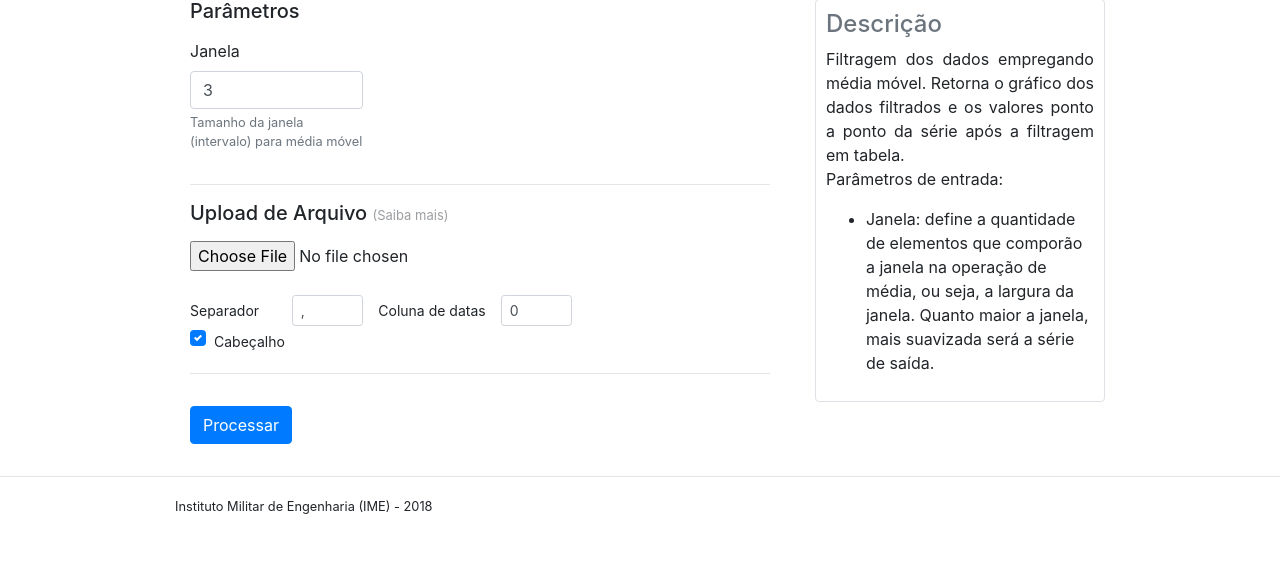
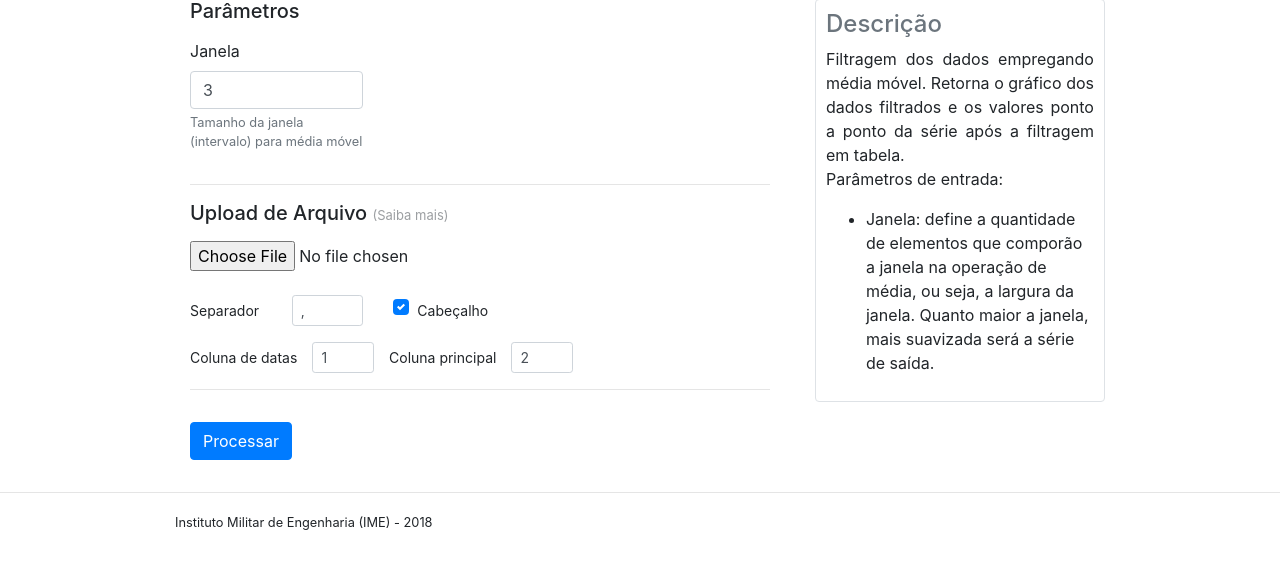
Before and after one commit to mariliamonteiro/pfc_timeseries, a Flask app: page /algorithms/movingaverage in a window 1280 px wide. Shown: the part 214-783 px from the top of the page. Run offline with Flask 2, Linux system fonts and the light colour scheme; some libraries are stand-ins or nearby versions.

Commit message:
Main Data adicionado. Arima Excluído. Moving Average bonito. MA Output

```diff
--- a/algo_movingaverage.py
+++ b/algo_movingaverage.py
@@ -7,7 +7,9 @@ UPLOAD_FOLDER = 'temp_files'
 
 def ma_plot(series, window):
     ma = series.rolling(window).mean()
-    plt.plot(ma)
+    plt.plot(series, linewidth=0.5, color='#65acff', label='Dados Originais')
+    plt.plot(ma, linewidth=0.7, color='#e00a0a', label=u'Média Móvel')
+    plt.legend()
     filename = secrets.token_hex(8)+'.png'
     figure_name = os.path.join('static','images', filename)
     plt.savefig(figure_name)
--- a/app.py
+++ b/app.py
@@ -52,32 +52,32 @@ def fileformats():
 def examples():
     return render_template('examples.html', title= 'Exemplos')
 # PAGINAS DE FORMULARIOS DOS ALGORITMOS UTILIZADOS =============================
-@app.route('/algorithms/arima', methods= ['GET', 'POST'])
-def algorithms_arima():
-    text = desc_list['arima']
-
-    form = FormARIMA()
-
-    if form.validate_on_submit():
-        filename = secrets.token_hex(8) + '.csv'
-        form.dados.data.save(os.path.join(app.config['UPLOAD_FOLDER'], filename))
-        file_url = files.url(filename)
-
-        # Retrieving results from the form
-        p = form.p.data
-        q = form.q.data
-        d = form.d.data
-        result = (p, d, q, file_url)
-
-        return render_template('algorithms_arima_output.html', title='ARIMA', text=text, form= form, file_url=file_url, result=result)
-    else:
-        file_url = None
-
-    return render_template('algorithms_arima.html', title='ARIMA', text=text, form= form, file_url=file_url)
+# @app.route('/algorithms/arima', methods= ['GET', 'POST'])
+# def algorithms_arima():
+#     text = desc_list['arima']
+#
+#     form = FormARIMA()
+#
+#     if form.validate_on_submit():
+#         filename = secrets.token_hex(8) + '.csv'
+#         form.dados.data.save(os.path.join(app.config['UPLOAD_FOLDER'], filename))
+#         file_url = files.url(filename)
+#
+#         # Retrieving results from the form
+#         p = form.p.data
+#         q = form.q.data
+#         d = form.d.data
+#         result = (p, d, q, file_url)
+#
+#         return render_template('algorithms_arima_output.html', title='ARIMA', text=text, form= form, file_url=file_url, result=result)
+#     else:
+#         file_url = None
+#
+#     return render_template('algorithms_arima.html', title='ARIMA', text=text, form= form, file_url=file_url)
 
 @app.route('/algorithms/acf', methods= ['GET', 'POST'])
 def algorithms_acf():
-    text = desc_list['acf']
+    text = desc_list['01acf']
 
     form = FormACF()
 
@@ -93,8 +93,9 @@ def algorithms_acf():
         separator = form.sep.data
         header = form.header.data
         date_column = form.datec.data
+        main_column = form.datac.data
 
-        serie = read_csv(file_url, filename, separator, header, date_column)
+        serie, rd = read_csv(file_url, filename, separator, header, date_column, main_column, True)
 
         # Generate plot
         img_name = acf_plot(serie, lags)
@@ -112,7 +113,7 @@ def algorithms_acf():
 
 @app.route('/algorithms/pacf', methods= ['GET', 'POST'])
 def algorithms_pacf():
-    text = desc_list['pacf']
+    text = desc_list['02pacf']
 
     form = FormPACF()
 
@@ -128,8 +129,9 @@ def algorithms_pacf():
         separator = form.sep.data
         header = form.header.data
         date_column = form.datec.data
+        main_column = form.datac.data
 
-        serie = read_csv(file_url, filename, separator, header, date_column)
+        serie, rd = read_csv(file_url, filename, separator, header, date_column, main_column, True)
 
         # Generate plot
         img_name = pacf_plot(serie, lags)
@@ -145,44 +147,9 @@ def algorithms_pacf():
 
     return render_template('algorithms_pacf.html', title='Função de Autocorrelação Parcial', text=text, form= form, file_url=file_url)
 
-@app.route('/algorithms/movingaverage', methods= ['GET', 'POST'])
-def algorithms_movingaverage():
-    text = desc_list['movingaverage']
-
-    form = FormMA()
-
-    if form.validate_on_submit() and request.method == 'POST':
-        filename = secrets.token_hex(8) + '.csv'
-        form.dados.data.save(os.path.join(app.config['UPLOAD_FOLDER'], filename))
-        file_url = files.url(filename)
-
-        # Retrieving results from the form
-        window = form.window.data
-
-        # Get data from file
-        separator = form.sep.data
-        header = form.header.data
-        date_column = form.datec.data
-
-        serie, rd = read_csv(file_url, filename, separator, header, date_column, 2, True)
-
-        # Generate plot
-        img_name = ma_plot(serie, window)
-        image_file = url_for('static', filename='images/'+ img_name)
-
-        # Generate array of values
-        ma_data = data_ma(serie, window)
-
-        return render_template('algorithms_movingaverage_output.html', title='Média Móvel', text=text, form=form, file_url=file_url, window=window, image=image_file, data_ma=ma_data)
-
-    else:
-        file_url = None
-
-    return render_template('algorithms_movingaverage.html', title='Função de Autocorrelação Parcial', text=text, form= form, file_url=file_url)
-
 @app.route('/algorithms/decomposition', methods= ['GET', 'POST'])
 def algorithms_decomposition():
-    text = desc_list['decomposition']
+    text = desc_list['03decomposition']
 
     form = FormDecomposition()
 
@@ -198,8 +165,9 @@ def algorithms_decomposition():
         separator = form.sep.data
         header = form.header.data
         date_column = form.datec.data
+        main_column = form.datac.data
 
-        serie, rd = read_csv(file_url, filename, separator, header, date_column, 2, True)
+        serie, rd = read_csv(file_url, filename, separator, header, date_column, main_column, True)
 
         # Generate plot
         img_name = decomposition_plot(serie, model)
@@ -216,6 +184,42 @@ def algorithms_decomposition():
 
     return render_template('algorithms_decomposition.html', title='Decomposição de Séries', text=text, form= form, file_url=file_url)
 
+@app.route('/algorithms/movingaverage', methods= ['GET', 'POST'])
+def algorithms_movingaverage():
+    text = desc_list['04movingaverage']
+
+    form = FormMA()
+
+    if form.validate_on_submit() and request.method == 'POST':
+        filename = secrets.token_hex(8) + '.csv'
+        form.dados.data.save(os.path.join(app.config['UPLOAD_FOLDER'], filename))
+        file_url = files.url(filename)
+
+        # Retrieving results from the form
+        window = form.window.data
+
+        # Get data from file
+        separator = form.sep.data
+        header = form.header.data
+        date_column = form.datec.data
+        main_column = form.datac.data
+
+        serie, rd = read_csv(file_url, filename, separator, header, date_column, main_column, True)
+
+        # Generate plot
+        img_name = ma_plot(serie, window)
+        image_file = url_for('static', filename='images/'+ img_name)
+
+        # Generate array of values
+        ma_data = data_ma(serie, window)
+
+        return render_template('algorithms_movingaverage_output.html', title='Média Móvel', text=text, form=form, file_url=file_url, window=window, image=image_file, data_ma=ma_data, raw_data=rd)
+
+    else:
+        file_url = None
+
+    return render_template('algorithms_movingaverage.html', title='Função de Autocorrelação Parcial', text=text, form= form, file_url=file_url)
+
 # INICIAR SERVIDOR =============================================================
 if __name__ == '__main__':
     app.run(debug= False)
--- a/forms.py
+++ b/forms.py
@@ -11,7 +11,8 @@ class FormACF(FlaskForm):
     dados = FileField('Dados*', validators=[FileAllowed(['csv'], 'Somente arquivos .csv'), FileRequired()])
     sep = StringField('Separador*', default=',', validators=[Length(min=1, max=2), InputRequired()])
     header = BooleanField('Cabeçalho*', default= True)
-    datec = IntegerField('Coluna de datas', default= 0)
+    datec = IntegerField('Coluna de datas', default= 1)
+    datac = IntegerField('Coluna principal', default= 2)
 
     submit = SubmitField('Processar')
 
@@ -22,7 +23,8 @@ class FormPACF(FlaskForm):
     dados = FileField('Dados', validators=[FileAllowed(['csv'], 'Somente arquivos .csv'), FileRequired()])
     sep = StringField('Separador', default=',', validators=[Length(min=1, max=2), InputRequired()])
     header = BooleanField('Cabeçalho', default= True)
-    datec = IntegerField('Coluna de datas', default= 0)
+    datec = IntegerField('Coluna de datas', default= 1)
+    datac = IntegerField('Coluna principal', default= 2)
 
     submit = SubmitField('Processar')
 
@@ -33,7 +35,8 @@ class FormMA(FlaskForm):
     dados = FileField('Dados', validators=[FileAllowed(['csv'], 'Somente arquivos .csv'), FileRequired()])
     sep = StringField('Separador', default=',', validators=[Length(min=1, max=2), InputRequired()])
     header = BooleanField('Cabeçalho', default= True)
-    datec = IntegerField('Coluna de datas', default= 0)
+    datec = IntegerField('Coluna de datas', default= 1)
+    datac = IntegerField('Coluna principal', default= 2)
 
     submit = SubmitField('Processar')
 
@@ -44,6 +47,7 @@ class FormDecomposition(FlaskForm):
     dados = FileField('Dados', validators=[FileAllowed(['csv'], 'Somente arquivos .csv'), FileRequired()])
     sep = StringField('Separador', default=',', validators=[Length(min=1, max=2), InputRequired()])
     header = BooleanField('Cabeçalho', default= True)
-    datec = IntegerField('Coluna de datas', default= 0)
+    datec = IntegerField('Coluna de datas', default= 1)
+    datac = IntegerField('Coluna principal', default= 2)
 
     submit = SubmitField('Processar')
--- a/static/texts_long/arima.txt
+++ /dev/null
@@ -1,3 +0,0 @@
-Lorem ipsum dolor sit amet, consectetur adipiscing elit. Curabitur congue nulla ut nibh dapibus posuere. Nunc placerat tempus sem vel congue. Morbi vel felis ornare, faucibus lorem eget, fermentum nisl. Nulla enim eros, hendrerit a commodo eget, gravida ac justo. Cras eget lectus posuere, hendrerit justo sit amet, tincidunt tortor. Nam nec diam eu ipsum rhoncus ultrices. Proin fringilla turpis vitae pulvinar rhoncus. Sed vitae bibendum mi, sit amet hendrerit quam. Suspendisse lectus quam, volutpat sit amet risus non, varius ultrices ligula. Proin sit amet purus erat. Aliquam a nibh interdum diam auctor imperdiet. Integer congue tristique est eu cursus.
-
-Phasellus facilisis purus et massa iaculis, et semper nisi congue. Donec dictum tincidunt facilisis. Phasellus iaculis tortor leo, non egestas velit rutrum et. Fusce velit tellus, fermentum eu libero nec, faucibus imperdiet nisl. Maecenas blandit lacus vitae odio rutrum, viverra aliquam elit condimentum. Ut condimentum maximus tristique. Curabitur leo sapien, scelerisque aliquet pellentesque in, porta ac ligula. Vivamus venenatis, libero ac aliquam sollicitudin, nulla nibh maximus justo, vel tempor mi nisi vitae turpis.
--- a/static/texts_short/arima.txt
+++ /dev/null
@@ -1,4 +0,0 @@
-page: arima
-title: ARIMA
-subtitle: Forecasting
-desc: Autoregressive integrated moving average
--- a/templates/algorithms_movingaverage_output.html
+++ b/templates/algorithms_movingaverage_output.html
@@ -33,7 +33,7 @@
       <tbody>
         {% for i in range(data_ma|length) %}
         <tr class="d-flex">
-          <td class="col-3">{{ i }}</td>
+          <td class="col-3">{{ raw_data[i] }}</td>
           <td class="col-9">{{ data_ma[i] }}</td>
         </tr>
         {% endfor %}
--- a/templates/layout_algorithms.html
+++ b/templates/layout_algorithms.html
@@ -52,15 +52,23 @@
                       <div class="col-md-2">
                         {{ form.sep(class="form-control form-control-sm") }}
                       </div>
-                      {{ form.datec.label(class="col-sm-2.5 col-form-label col-form-label-sm") }}
-                      <div class="col-md-2">
-                        {{ form.datec(class="form-control form-control-sm") }}
-                      </div>
+
                       <div class="col-md-4">
                         <div class="custom-control custom-checkbox custom-control-inline">
                           {{ form.header(type="checkbox", class="custom-control-input", id="customControlInline") }}
                           {{ form.header.label(class="custom-control-label col-form-label-sm", for="customControlInline") }}
                         </div>
+                      </div>
+                    </div>
+
+                    <div class="form-group row container">
+                      {{ form.datec.label(class="col-sm-2.5 col-form-label col-form-label-sm") }}
+                      <div class="col-md-2">
+                        {{ form.datec(class="form-control form-control-sm") }}
+                      </div>
+                      {{ form.datac.label(class="col-sm-2.5 col-form-label col-form-label-sm") }}
+                      <div class="col-md-2">
+                        {{ form.datac(class="form-control form-control-sm") }}
                       </div>
                     </div>
 
```
Also changed, not shown: static/texts_long/01acf.txt (renamed from static/texts_long/acf.txt), static/texts_long/02pacf.txt (renamed from static/texts_long/pacf.txt), static/texts_long/03decomposition.txt (renamed from static/texts_long/decomposition.txt), static/texts_long/04movingaverage.txt (renamed from static/texts_long/movingaverage.txt), static/texts_short/01acf.txt (renamed from static/texts_short/acf.txt), static/texts_short/02pacf.txt (renamed from static/texts_short/pacf.txt), static/texts_short/03decomposition.txt (renamed from static/texts_short/decomposition.txt), static/texts_short/04movingaverage.txt (renamed from static/texts_short/movingaverage.txt).
